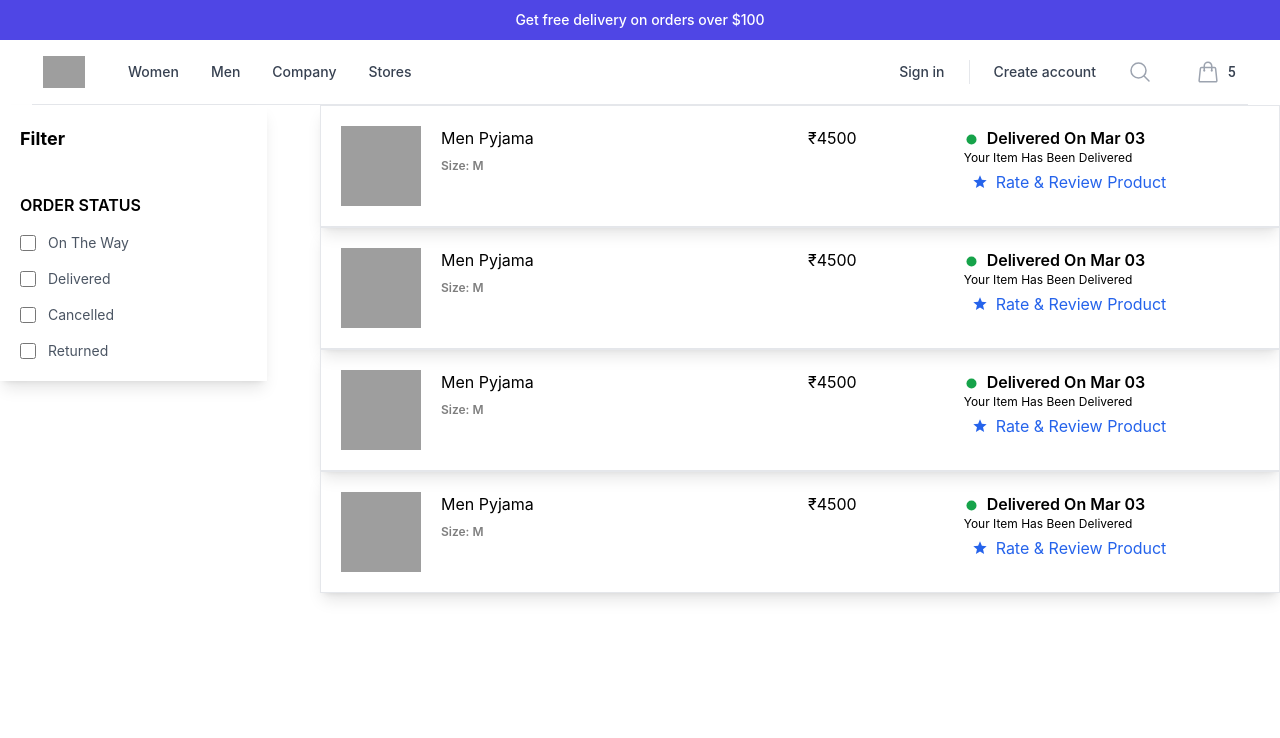
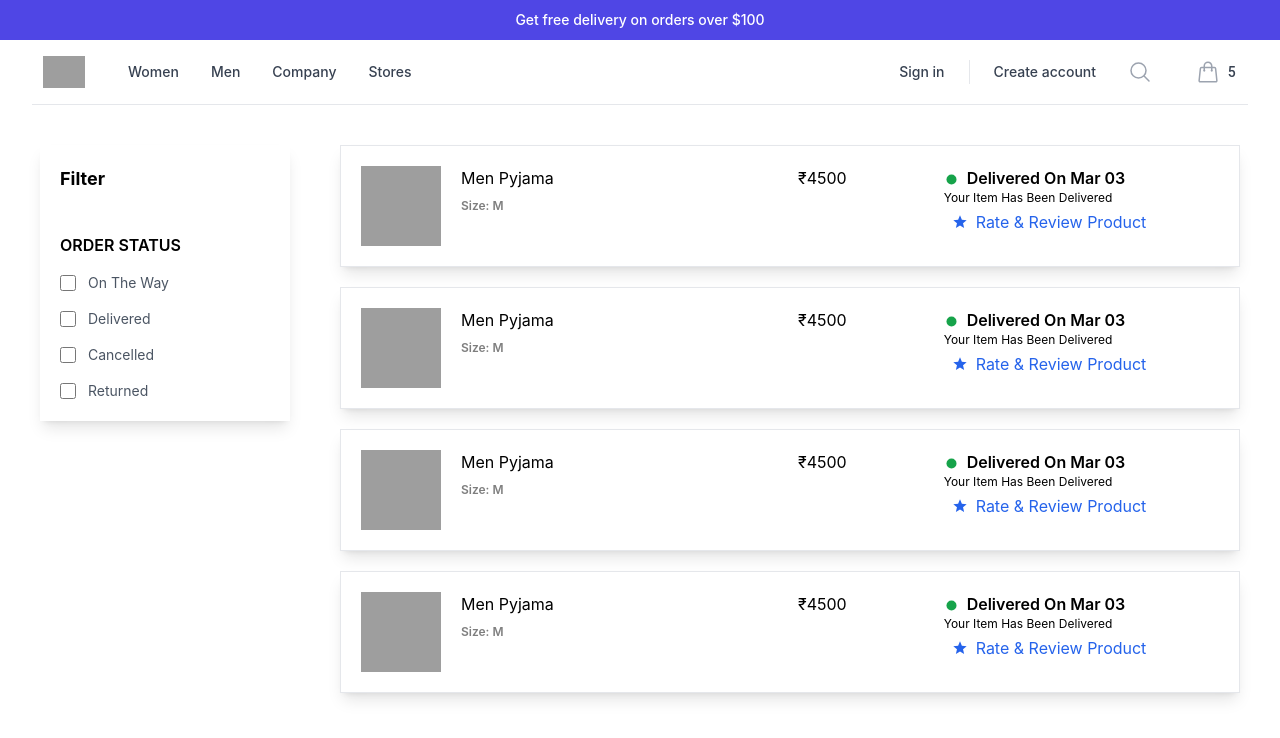
Before and after one commit to Madhan-ms-21/EcommerceClone, a React (Create React App) app in the folder frontend/: page /account/order in a window 1280 px wide. Shown: the top 738 px of the page. Built offline with nearby package versions, Linux system fonts and the light colour scheme; grey boxes are pictures that could not be loaded.

Commit message:
upadted Buttons with Appropriates Routes

```diff
--- /dev/null
+++ b/frontend/src/Redux/Store.js
@@ -0,0 +1,6 @@
+import { createStore } from 'redux';
+import rootReducer from './reducers'; // Import the root reducer
+
+const store = createStore(rootReducer);
+
+export default store;
--- a/frontend/src/Routes/CustomerRoutes.jsx
+++ b/frontend/src/Routes/CustomerRoutes.jsx
@@ -13,13 +13,15 @@ const CustomerRoutes = () => {
     <div>
       <div>
         <Navigation/>
+        {/* <Checkout/> */}
         <Routes>
             <Route path='/' element={<HomePage/>} />
             <Route path='/cart' element = {<Cart/>} />
             <Route path='/account/order' element = {<Order/>} />
             <Route path='/:level1/:level2/:level3/product' element = {<Product/>} />
             <Route path='/product/:Id' element = {<ProductDetails/>} />
-            <Route Path = '/checkout?step=2' element = {<Checkout/>}/>
+            <Route path ='/checkout' element = {<Checkout/>}/>
+
 
 
         </Routes>
--- a/frontend/src/customer/components/Checkout/Checkout.jsx
+++ b/frontend/src/customer/components/Checkout/Checkout.jsx
@@ -22,6 +22,7 @@ export default function Checkout() {
     const location = useLocation();
     const query = new URLSearchParams(location.search);
     const step = query.get('step');
+    console.log("Inside cart and getting step " + step);
 
     const isStepOptional = (step) => {
         return step === 1;
@@ -68,7 +69,7 @@ export default function Checkout() {
     };
 
     return (
-        <Box className="px-5 lg:px-32 " sx={{ width: "100%" }}>
+        <Box className="px-5 py-10 lg:px-32 " sx={{ width: "100%" }}>
             <Stepper activeStep={step}>
                 {steps.map((label, index) => {
                     const stepProps = {};
--- a/frontend/src/customer/components/Order/Order.jsx
+++ b/frontend/src/customer/components/Order/Order.jsx
@@ -1,4 +1,4 @@
-import { Grid } from '@mui/material'
+import { Box, Grid } from '@mui/material'
 import React from 'react'
 import OrderCard from './OrderCard'
 
@@ -13,8 +13,8 @@ const Order = () => {
         { label: "Returned", value: "returned" }
     ]
     return (
-        <div>
-            <Grid container sx={{ justifyContent: "space-between" }}>
+        <Box className="px-10 py-10">
+            <Grid container spacing={0} sx={{ justifyContent: "space-between" }}>
 
                 <Grid item xs={2.5}>
                     <div className='h-auto shadow-lg bg-white p-5 sticky top-5'>
@@ -30,16 +30,17 @@ const Order = () => {
                         </div>
                     </div>
                 </Grid>
-                <Grid item xs ={9}>
-                    <OrderCard/>
-                    <OrderCard/>
-                    <OrderCard/>
-                    <OrderCard/>
+                <Grid item xs={9}>
+                    <Box className="space-y-5 ">
+                        {1 > 0 && [1].map((order) => {
+                            return [1,1,1,1].map((item, index) => <OrderCard item={item} order={order} />)
+                        })}
+                    </Box>
                 </Grid>
 
             </Grid>
 
-        </div>
+        </Box>
     )
 }
 
```
Also changed, not shown: frontend/src/customer/components/Order/OrderCard.jsx (+60 -1 lines), frontend/src/Redux/Auth/ActionTypes.js (added), frontend/src/Redux/Auth/AuthAction.js (added), frontend/src/Redux/Auth/AuthReducer.js (added).
